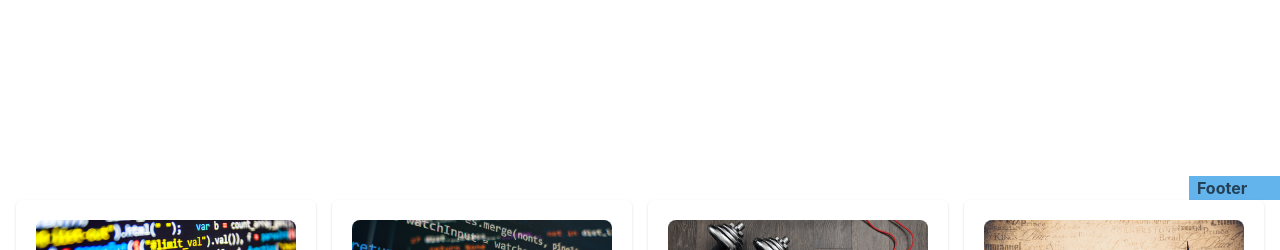
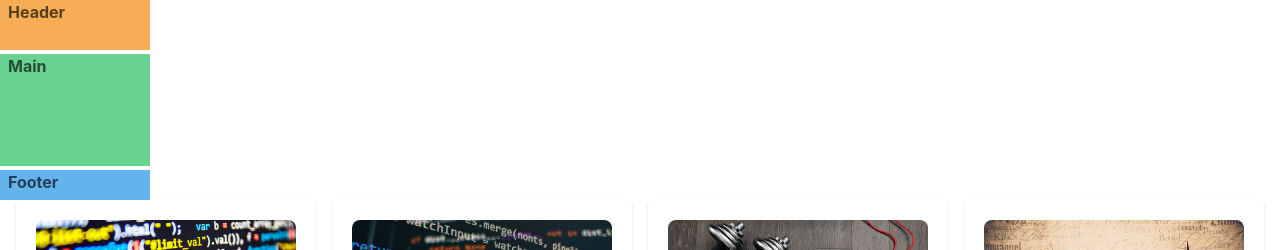
Before and after one commit to 3zbyjd/rlomuniv, a React (Vite) app: page / in a window 1280 px wide. Shown: the top 250 px of the page. Built offline with nearby package versions, Linux system fonts and the light colour scheme.

Commit message:
Adding a top grid to the page

```diff
--- a/src/components/SiteHeader.tsx
+++ b/src/components/SiteHeader.tsx
@@ -6,7 +6,7 @@ function SiteHeader() {
     <>
     <Grid
       templateAreas={`"header"
-                      "main main"
+                      "main"
                       "footer"`}
       gridTemplateRows={'50px 1fr 30px'}
       gridTemplateColumns={'150px 1fr'}
@@ -19,10 +19,7 @@ function SiteHeader() {
         Header
       </GridItem>
       <GridItem pl='2' bg='green.300' area={'main'}>
-        Main Left
-      </GridItem>
-      <GridItem pl='2' bg='green.300' area={'main'}>
-        Main Right
+        Main
       </GridItem>
       <GridItem pl='2' bg='blue.300' area={'footer'}>
         Footer
```
